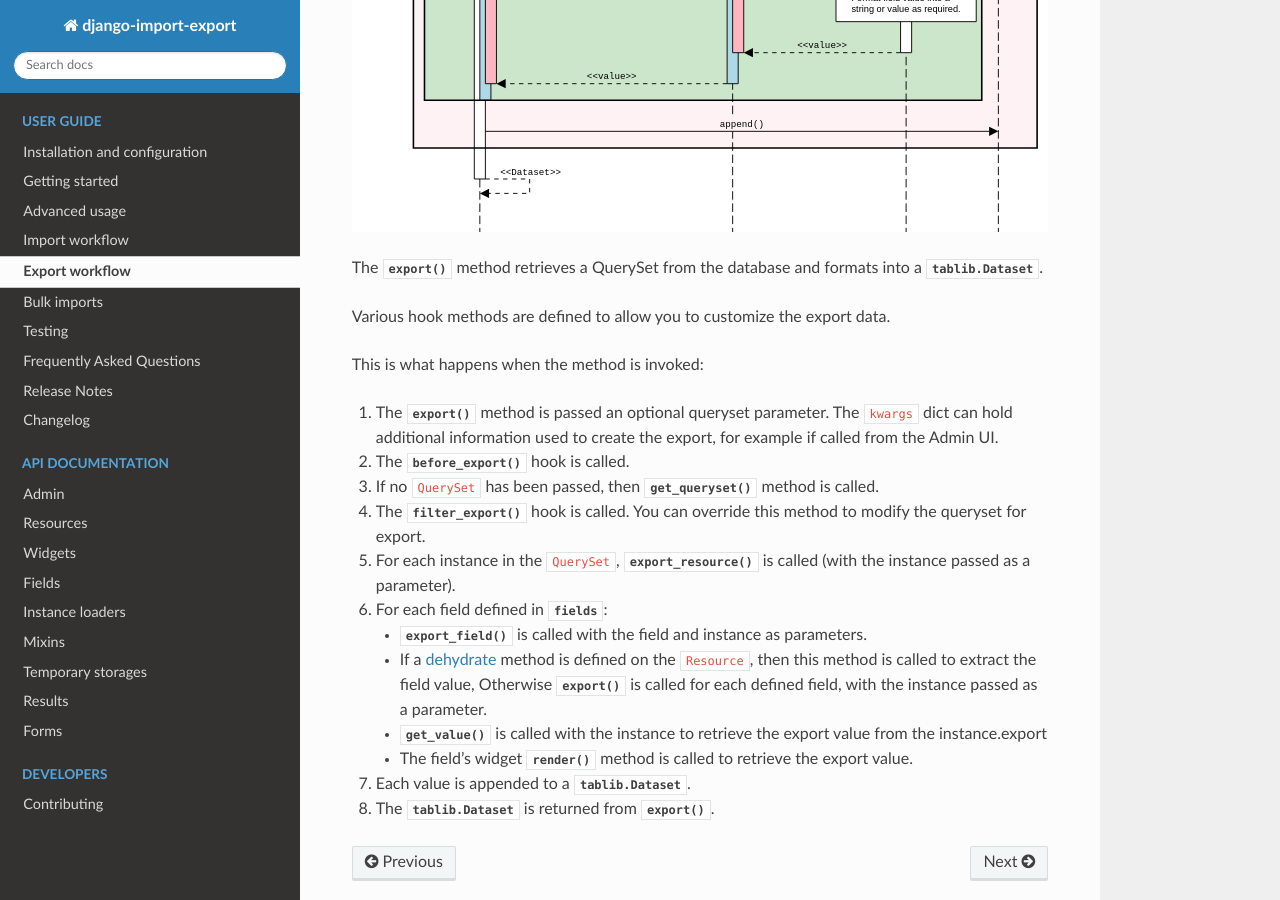
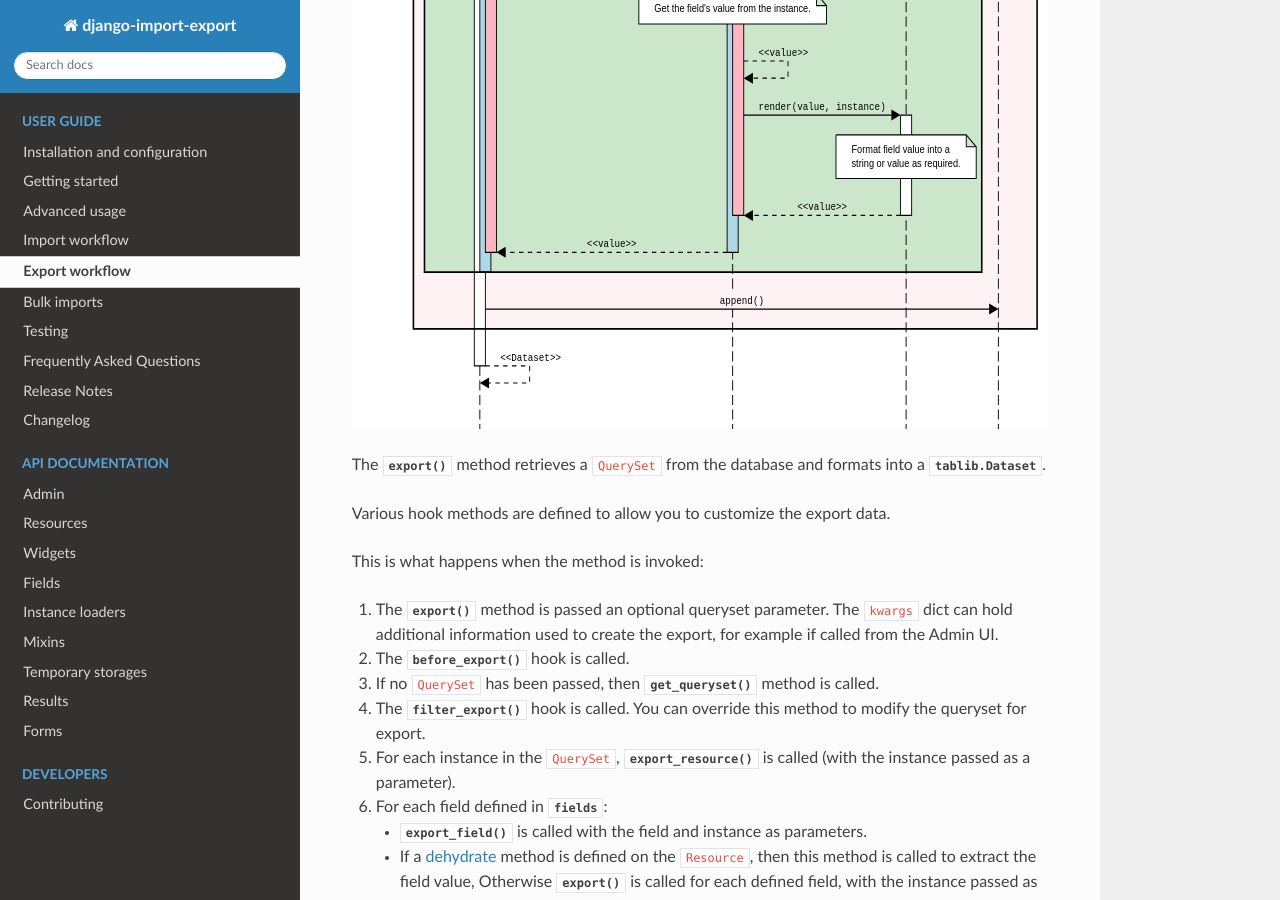
Before and after one commit to django-import-export/django-import-export, a Sphinx documentation site: the page built from docs/export_workflow.rst, in a window 1280 px wide and 900 px high, scrolled down 1103 px. Built offline with Sphinx 7.4.7 and the Read the Docs theme 2.0.0, drawn with Linux system fonts in a browser that asks for light colours; pages that are not in the unit, such as notebooks, are missing from menus; the version number could not be read and is left out.

Commit message:
updated comments

```diff
--- a/docs/export_workflow.rst
+++ b/docs/export_workflow.rst
@@ -10,9 +10,10 @@
 
 .. image:: images/export_workflow.svg
   :alt: Export workflow sequence diagram
+  :scale: 75%
 
-The :meth:`~import_export.resources.Resource.export` method retrieves a QuerySet from
-the database and formats into a :class:`tablib.Dataset`.
+The :meth:`~import_export.resources.Resource.export` method retrieves a ``QuerySet``
+from the database and formats into a :class:`tablib.Dataset`.
 
 Various hook methods are defined to allow you to customize the export data.
 
--- a/docs/images/src/export_workflow.txt
+++ b/docs/images/src/export_workflow.txt
@@ -1,3 +1,5 @@
+# sequencediagram.org
+
 participant Resource
 participant Field
 participant Widget
--- a/docs/import_workflow.rst
+++ b/docs/import_workflow.rst
@@ -10,6 +10,7 @@
 
 .. image:: images/import_workflow.svg
   :alt: Import workflow sequence diagram
+  :scale: 75%
 
 The :meth:`~import_export.resources.Resource.import_data` method of
 :class:`~import_export.resources.Resource` is responsible for importing data
```
Also changed, not shown: docs/images/src/import_workflow.txt (+11 -7 lines), docs/images/import_workflow.svg.
